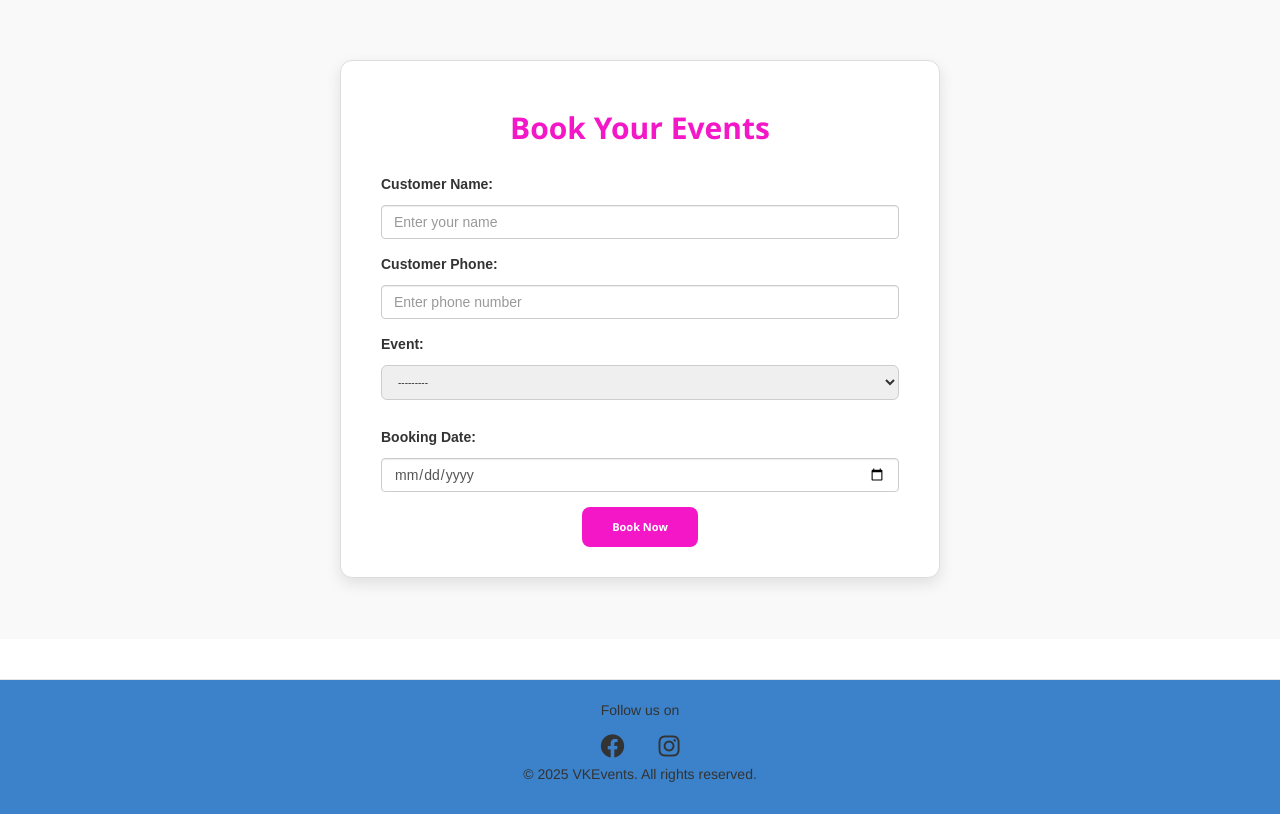
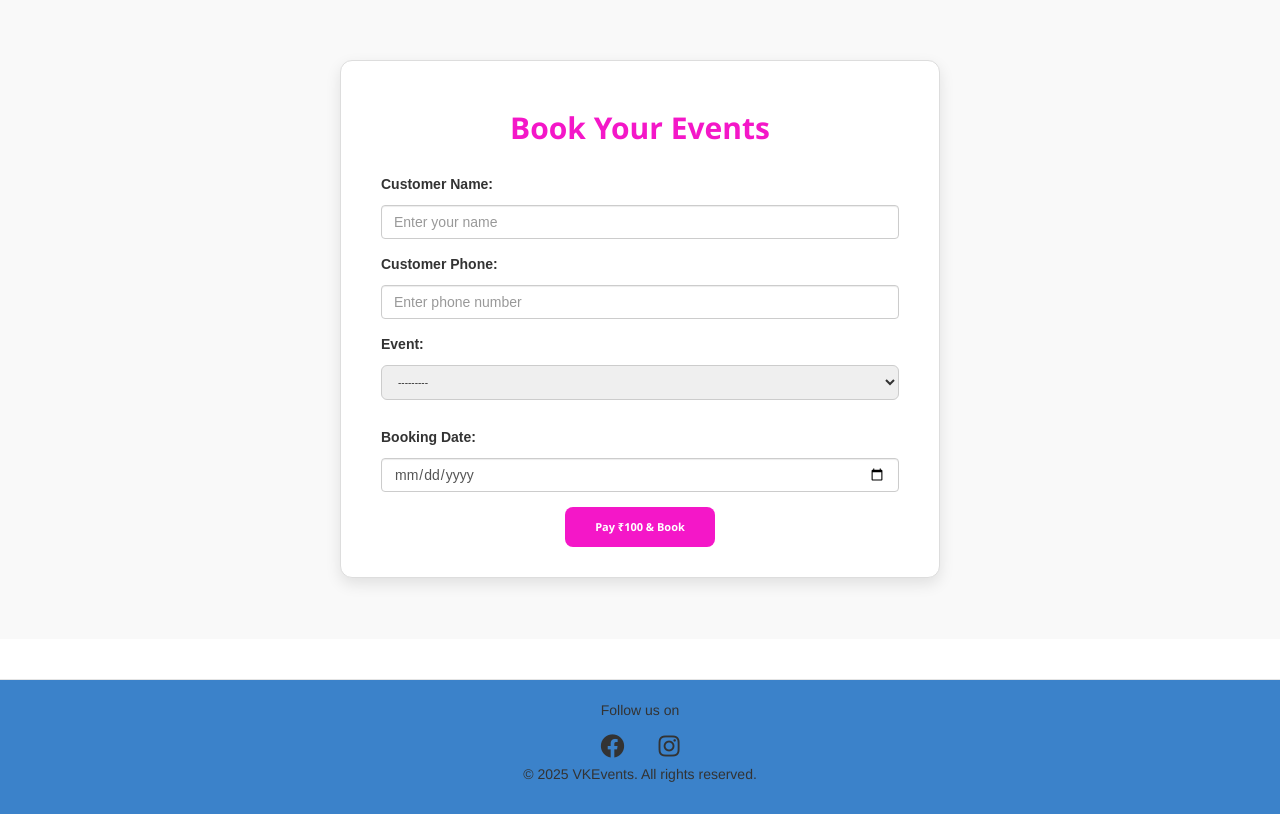
Before and after one commit to VEDU2002/VK-Events-Event-Management-Project, a Django app: template template/booking.html in a window 1280 px wide. Shown: the part 76-890 px from the top of the page. Run offline with Django 5.2, Linux system fonts and the light colour scheme; a user stored in the database is signed in; data comes from the database, SQL or seed files in the repository; tables that the repository leaves empty hold one stand-in row (values such as "Sample post"); the template is opened without the code that fills it: values that come from a table or form of the project are taken from there, most other values are stand-ins (such as "Sample title", 1, 10 or a date in 2020); some libraries are stand-ins or nearby versions.

Commit message:
booking.html

```diff
--- a/template/booking.html
+++ b/template/booking.html
@@ -72,18 +72,59 @@
     background-color: rgb(200, 15, 170);
   }
 </style>
+
 <div class="booking-container">
   <div class="booking-card">
     <h2 class="booking-title">Book Your Events</h2>
-        <form method="POST" novalidate>
+
+    <form id="booking-form" method="POST">
       {% csrf_token %}
       {{ form.as_p }}
+
       <div class="booking-btn-wrapper">
-                <button type="submit" class="booking-btn">Book Now</button>
+        <button type="button" class="booking-btn" id="rzp-button1">Pay ₹100 & Book</button>
       </div>
     </form>
   </div>
 </div>
 
+<!-- Razorpay Script -->
+<script src="https://checkout.razorpay.com/v1/checkout.js"></script>
+<script>
+  document.getElementById('rzp-button1').onclick = function(e) {
+    e.preventDefault();
+
+    var options = {
+      "key": "{{ razorpay_key }}",
+      "amount": "10000",  // ₹100 in paise
+      "currency": "INR",
+      "name": "Event Booking",
+      "description": "Pay token to confirm booking",
+      "handler": function (response) {
+        // Submit form after successful payment
+        var form = document.getElementById('booking-form');
+
+        // Optional: Add Razorpay payment ID as hidden input
+        var input = document.createElement("input");
+        input.type = "hidden";
+        input.name = "razorpay_payment_id";
+        input.value = response.razorpay_payment_id;
+        form.appendChild(input);
+
+        form.submit();
+      },
+      "prefill": {
+        "name": "{{ request.user.first_name }}",
+        "email": "{{ request.user.email }}"
+      },
+      "theme": {
+        "color": "#f417c8"
+      }
+    };
+
+    var rzp1 = new Razorpay(options);
+    rzp1.open();
+  };
+</script>
 
 {% endblock %}
```
Lines whose indentation alone changed are shown as unchanged.
